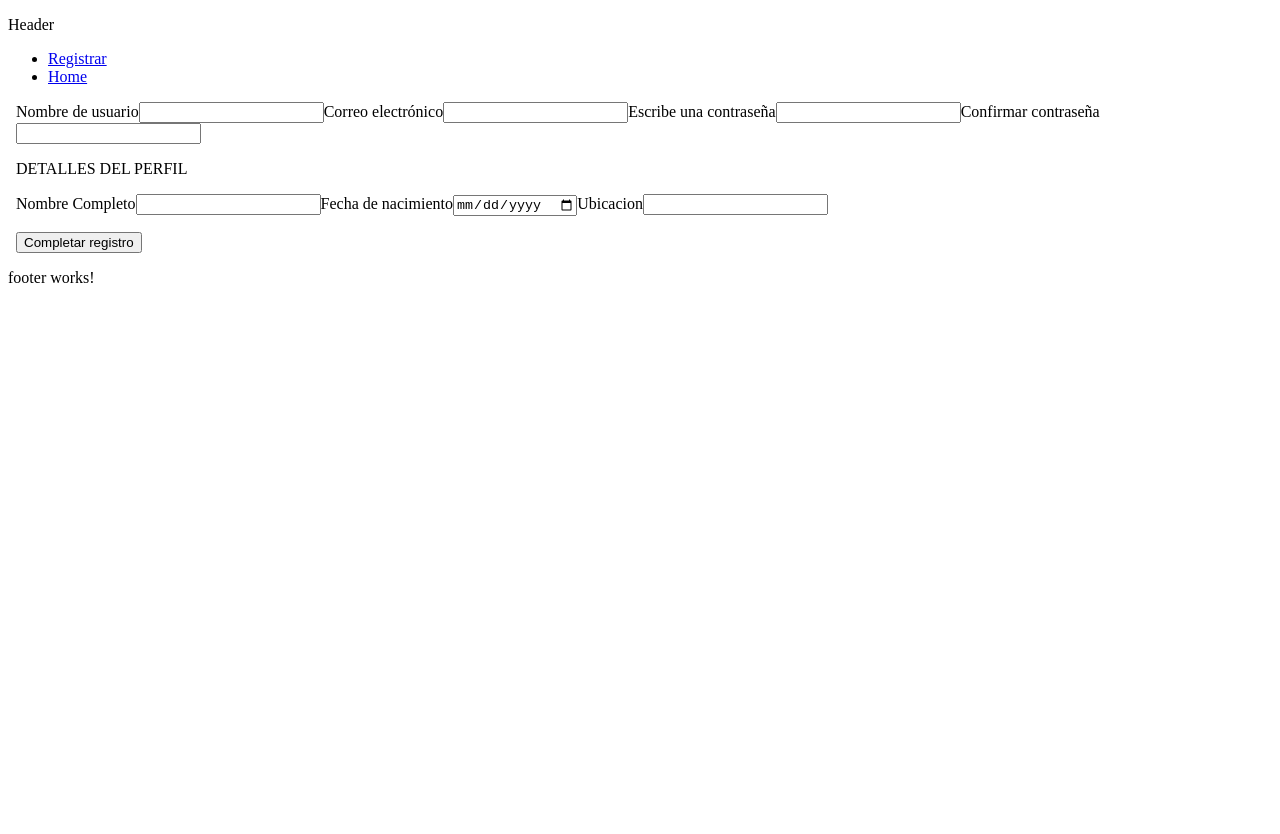
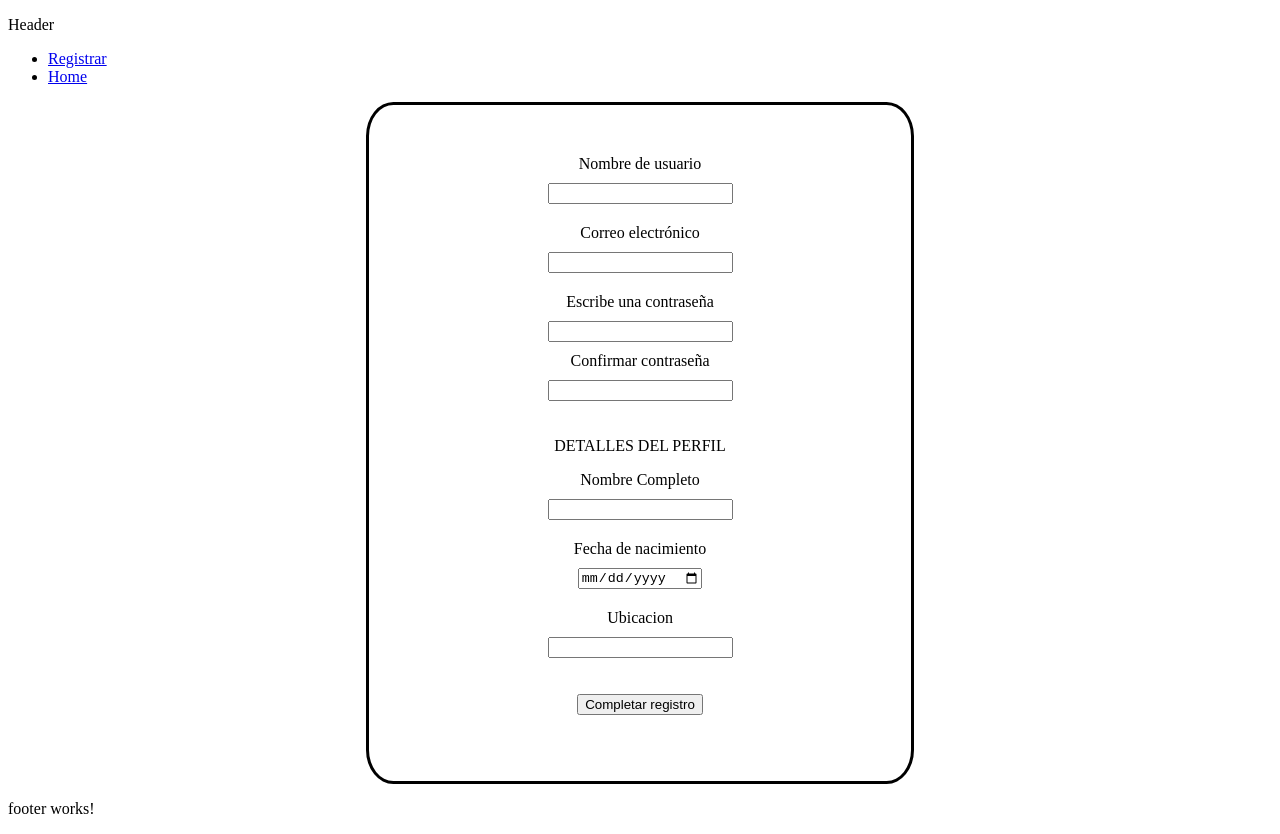
Before and after one commit to unlam-tec-web/20231erCuatGrupo2, an Angular app: page /registrar in a window 1280 px wide. Before the commit the page ends 800 px from the top, so only its background shows below. Built offline with nearby package versions, Linux system fonts and the light colour scheme.

Commit message:
registrar

```diff
--- a/src/app/componentes/registrar/registrar.component.css
+++ b/src/app/componentes/registrar/registrar.component.css
@@ -0,0 +1,48 @@
+.contenedor{
+  display: flex;
+  flex-direction: column;
+  justify-content: center;
+  padding-top: 50px;
+  padding-bottom: 50px;
+  padding-left: 40px;
+  padding-right: 40px;
+  margin-left: 350px;
+  margin-right: 350px;
+  align-items: center;
+  border-color: black;
+  border-style: solid;
+  border-width: 3px;
+  border-radius: 5%;
+}
+#mail {
+  margin: 10px;
+  margin-bottom: 20px;
+}
+#contrasenia{
+  margin: 10px;
+}
+#boton{
+  padding: 10px;
+  font-family: Bahnschrift;
+  cursor: pointer;
+}
+#nombre {
+  margin: 10px;
+  margin-bottom: 20px;
+}
+#fecha {
+  margin: 10px;
+  margin-bottom: 20px;
+}
+#ubicacion {
+  margin: 10px;
+  margin-bottom: 20px;
+}
+#confirmar {
+  margin: 10px;
+  margin-bottom: 20px;
+}
+#nombre1 {
+  margin: 10px;
+  margin-bottom: 20px;
+}
--- a/src/app/componentes/registrar/registrar.component.html
+++ b/src/app/componentes/registrar/registrar.component.html
@@ -10,7 +10,7 @@
 <body>
 
 <form>
-
+    <div class="contenedor">
       <label for="nombre1">Nombre de usuario</label>
       <input type="text" id="nombre1" name="nombre1">
 
@@ -37,6 +37,7 @@
   <p class="button">
     <button type="submit">Completar registro</button>
   </p>
+    </div>
 </form>
 </body>
 </html>
```
